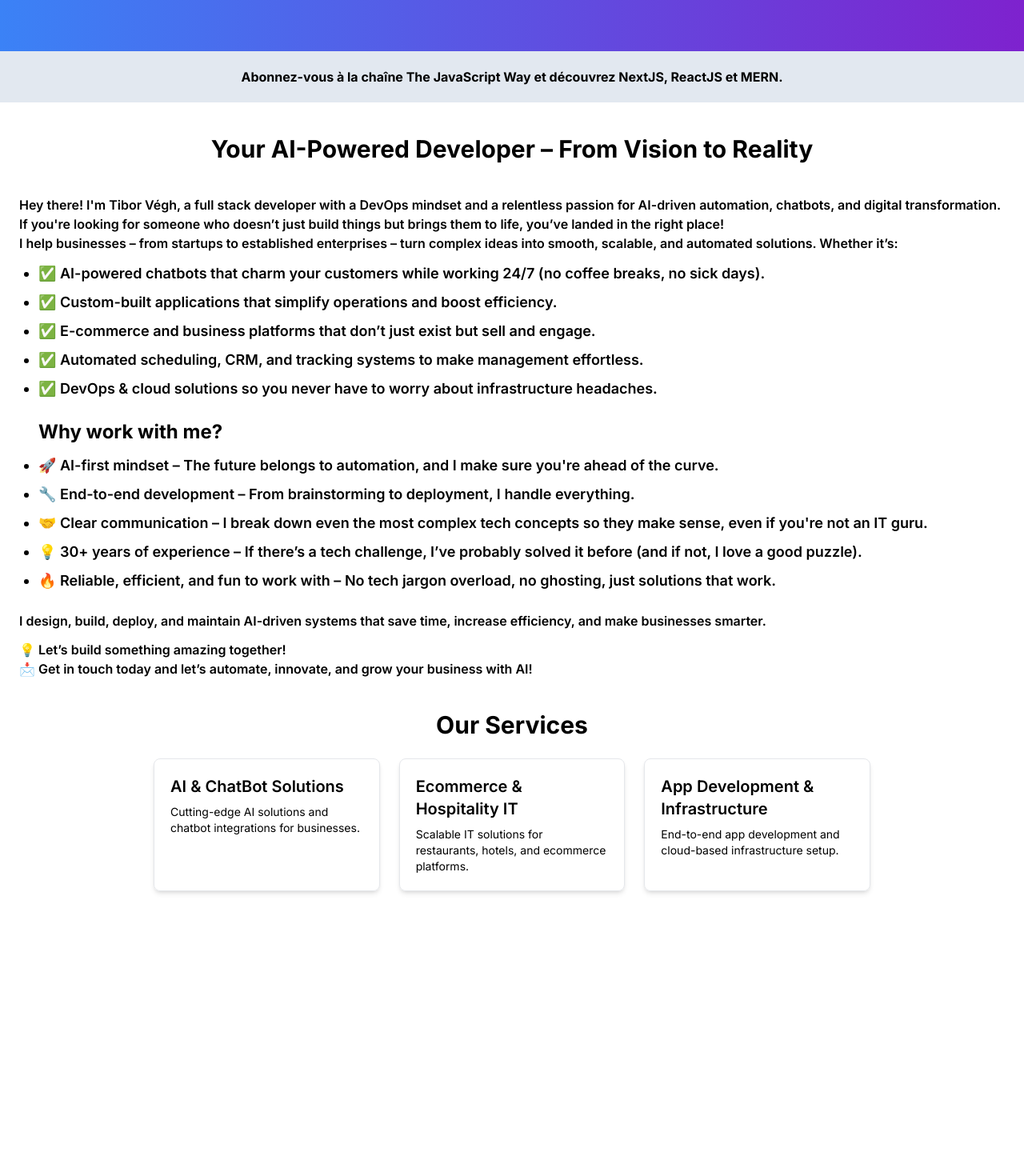
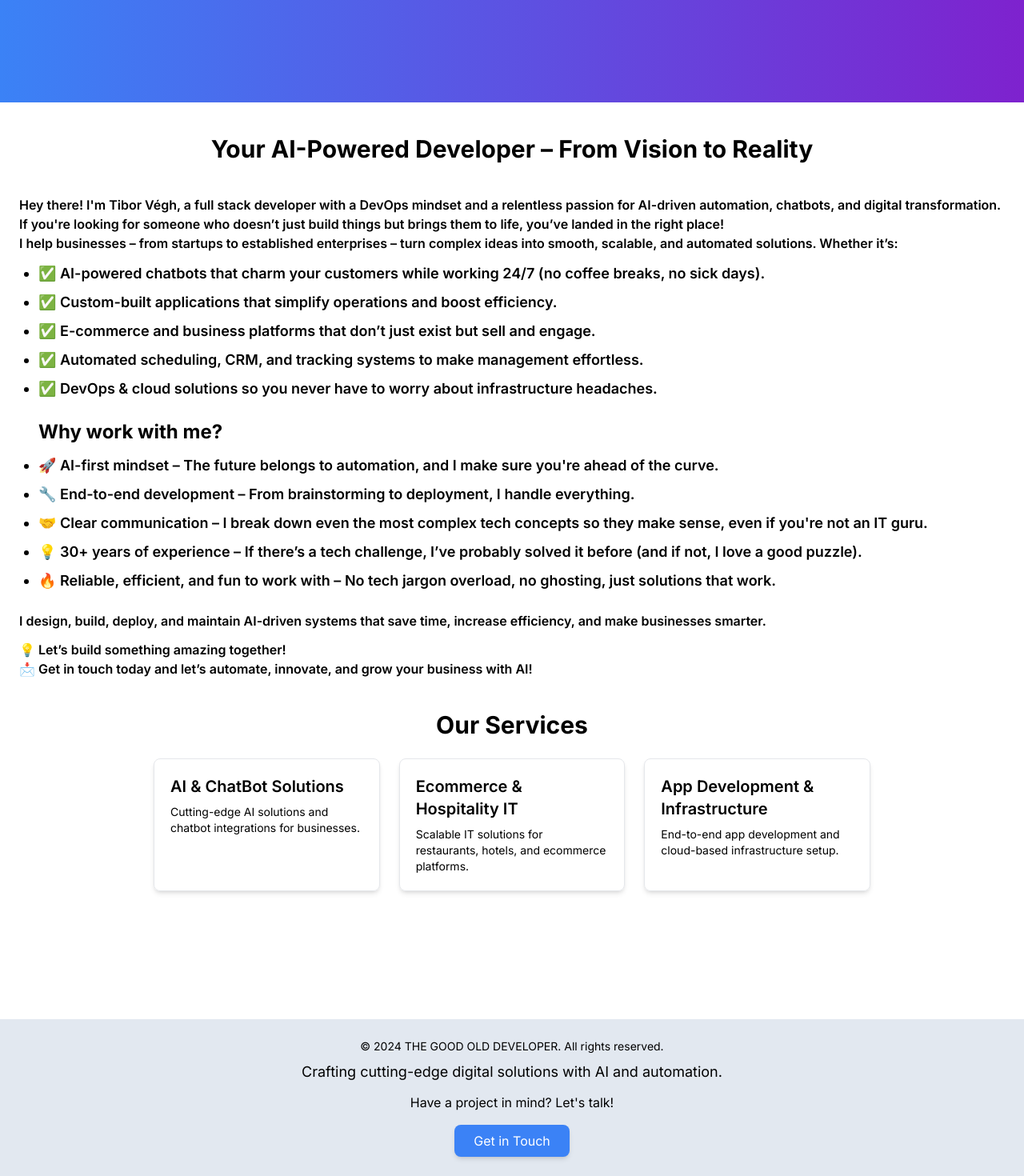
Before and after one commit to theGoodOldDeveloper/the-good-old-developer, a Next.js app: page /en in a window 1280 px wide. Shown: the part 672-2142 px from the top of the page at 80% size. Before the commit the page ends 1946 px from the top, so only its background shows below. Built offline with nearby package versions, Linux system fonts and the light colour scheme.

Commit message:
footer OK ❤️🤩❤️

```diff
--- a/messages/de.json
+++ b/messages/de.json
@@ -32,6 +32,13 @@
   "Hero": {
     "quotesLine1": "KI wird dir nicht deinen Job wegnehmen...",
     "quotesLine2": "Aber jemand, der sich mit KI auskennt, vielleicht schon.",
-    "synthesiaVideoLink": "https://share.synthesia.io/embeds/videos/9ea1b27d-659e-47f8-834d-ee3111268427?autoplay=1&volume=0.2"
+    "synthesiaVideoLink": "https://share.synthesia.io/embeds/videos/9ea1b27d-659e-47f8-834d-ee3111268427?autoplay=1&volume=0.2",
+    "contactButton": "Kontakt aufnehmen"
+  },
+  "Footer": {
+    "copyright": "© 2024 THE GOOD OLD DEVELOPER. Alle Rechte vorbehalten.",
+    "tagline": "Innovative digitale Lösungen mit KI und Automatisierung.",
+    "contact": "Haben Sie ein Projekt im Kopf? Lassen Sie uns sprechen!",
+    "contactButton": "Kontakt aufnehmen"
   }
 }
--- a/messages/en.json
+++ b/messages/en.json
@@ -32,6 +32,13 @@
   "Hero": {
     "quotesLine1": "AI won't take your job...",
     "quotesLine2": "But someone who knows AI might.",
-    "synthesiaVideoLink": "https://share.synthesia.io/embeds/videos/9ea1b27d-659e-47f8-834d-ee3111268427?autoplay=1&volume=0.2"
+    "synthesiaVideoLink": "https://share.synthesia.io/embeds/videos/9ea1b27d-659e-47f8-834d-ee3111268427?autoplay=1&volume=0.2",
+    "contactButton": "Get in Touch"
+  },
+  "Footer": {
+    "copyright": "© 2024 THE GOOD OLD DEVELOPER. All rights reserved.",
+    "tagline": "Crafting cutting-edge digital solutions with AI and automation.",
+    "contact": "Have a project in mind? Let's talk!",
+    "contactButton": "Get in Touch"
   }
 }
--- a/messages/fr.json
+++ b/messages/fr.json
@@ -32,6 +32,13 @@
     "Hero": {
         "quotesLine1": "L'IA ne prendra pas votre emploi...",
         "quotesLine2": "Mais quelqu'un qui maîtrise l'IA pourrait bien le faire.",
-        "synthesiaVideoLink": "https://share.synthesia.io/embeds/videos/53204165-e08a-4243-bdd3-45ca6d1415e5?autoplay=1&volume=0.2"
+        "synthesiaVideoLink": "https://share.synthesia.io/embeds/videos/53204165-e08a-4243-bdd3-45ca6d1415e5?autoplay=1&volume=0.2",
+        "contactButton": "Contactez-nous"
+    },
+    "Footer": {
+        "copyright": "© 2024 THE GOOD OLD DEVELOPER. Tous droits réservés.",
+        "tagline": "Des solutions numériques innovantes avec l'IA et l'automatisation.",
+        "contact": "Vous avez un projet en tête ? Parlons-en !",
+        "contactButton": "Contactez-nous"
     }
 }
--- a/messages/hu.json
+++ b/messages/hu.json
@@ -32,6 +32,13 @@
   "Hero": {
     "quotesLine1": "Az AI nem fogja elvenni a munkádat...",
     "quotesLine2": "De valaki, aki ért az AI-hoz, lehet, hogy igen.",
-    "synthesiaVideoLink": "https://share.synthesia.io/embeds/videos/6e1263ce-4143-49e4-83c2-0468410a7b6b?autoplay=1&volume=0.2"
+    "synthesiaVideoLink": "https://share.synthesia.io/embeds/videos/6e1263ce-4143-49e4-83c2-0468410a7b6b?autoplay=1&volume=0.2",
+    "contactButton": "Kapcsolat"
+  },
+  "Footer": {
+    "copyright": "© 2024 THE GOOD OLD DEVELOPER. Minden jog fenntartva.",
+    "tagline": "Innovatív digitális megoldások AI és automatizáció segítségével.",
+    "contact": "Van egy projektötleted? Beszéljünk róla!",
+    "contactButton": "Kapcsolat"
   }
 }
--- a/src/app/components/Hero.tsx
+++ b/src/app/components/Hero.tsx
@@ -71,7 +71,7 @@
         transition={{ delay: 1, duration: 1 }}
       >
         <button className="px-6 py-3 bg-white text-blue-500 font-bold rounded-lg shadow-lg">
-          Lépj kapcsolatba
+          {t("contactButton")}
         </button>
         <button className="px-6 py-3 bg-blue-700 text-white font-bold rounded-lg shadow-lg">
           Hívj Messengeren
--- a/src/app/layout.tsx
+++ b/src/app/layout.tsx
@@ -5,8 +5,8 @@
 const inter = Inter({ subsets: ["latin"] });
 
 export const metadata: Metadata = {
-	title: 'NextJS i18n Tutorial',
-	description: 'Generated by create next app',
+  title: "TGOD's presentation page",
+  description: "Generated by create next app",
 };
 
 export default function RootLayout({
@@ -15,7 +15,7 @@
   children: React.ReactNode;
 }>) {
   return (
-		<html lang="pt">
+    <html>
       <body className={inter.className}>{children}</body>
     </html>
   );
--- a/src/components/Footer.jsx
+++ b/src/components/Footer.jsx
@@ -1,13 +1,27 @@
-import { useTranslations } from 'next-intl';
+"use client";
 
-export default function Footer()
-{
-    const t = useTranslations( 'Home' );
-    return (
-        <footer className='bg-slate-200 p-5 fixed bottom-0 left-0 w-full'>
-            <p className="text-center text-1xl font-bold">
-                {t( 'footer' )}
-            </p>
-        </footer>
-    )
+import { useTranslations } from "next-intl";
+
+export default function Footer() {
+  const t = useTranslations("Footer");
+  return (
+    <footer className="bg-slate-200 py-6 text-center">
+      <p className="text-sm">{t("copyright")}</p>
+      <p className="text-lg mt-2">{t("tagline")}</p>
+      <p className="mt-3">{t("contact")}</p>
+      <a
+        href="/contact"
+        className="mt-4 inline-block px-6 py-2 bg-blue-500 text-white rounded-lg shadow-md hover:bg-blue-600 transition"
+      >
+        {t("contactButton")}
+      </a>
+    </footer>
+  );
 }
+
+//INFO: dinamic footer
+//<footer className="bg-gray-900 text-white py-6 text-center">
+//INFO: static footer - permanent bottom
+// <footer className="bg-slate-200 p-5 fixed bottom-0 left-0 w-full">
+//   <p className="text-center text-1xl font-bold">{t("footer")}</p>
+// </footer>
```
Lines whose indentation alone changed are shown as unchanged.
